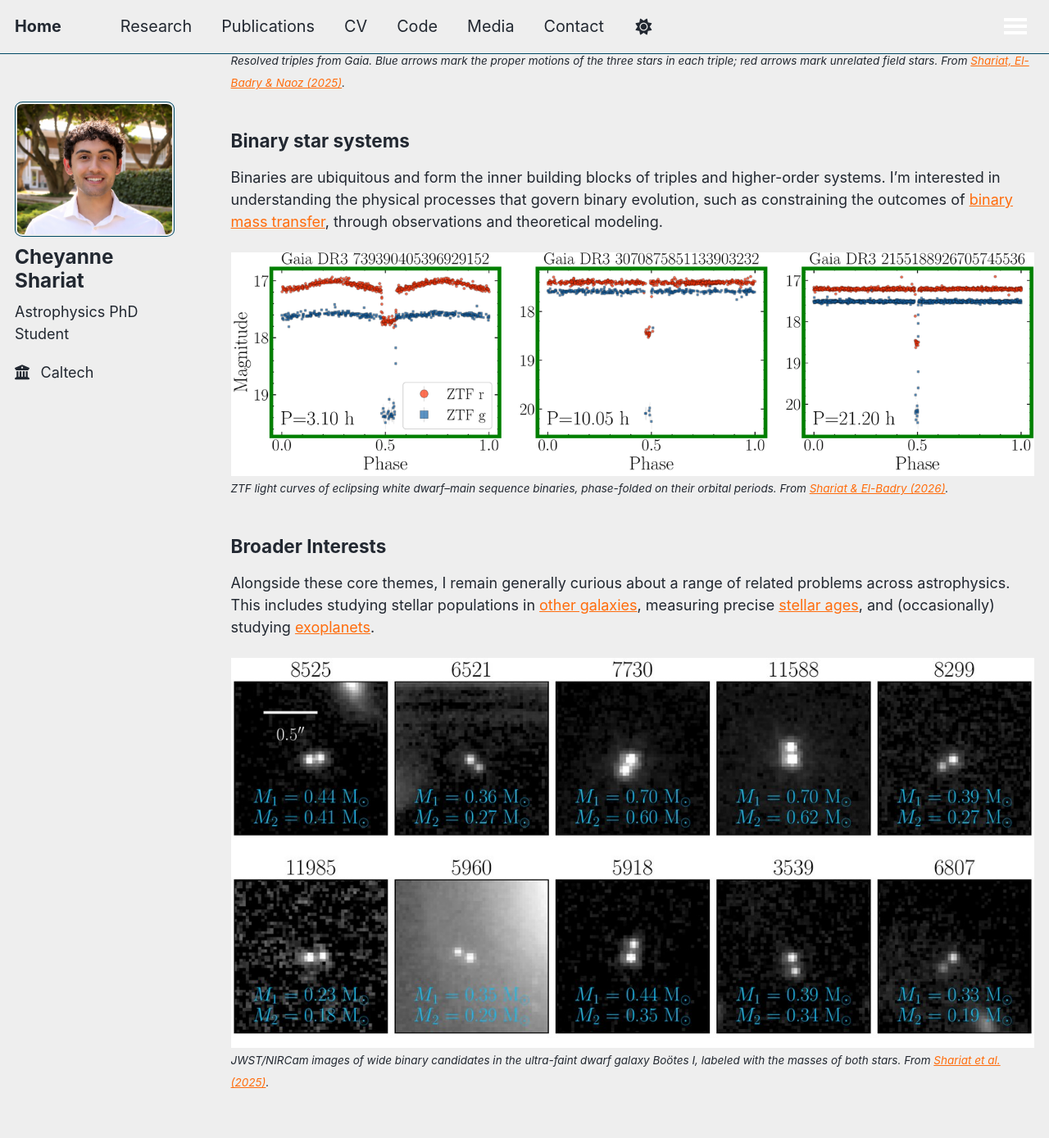
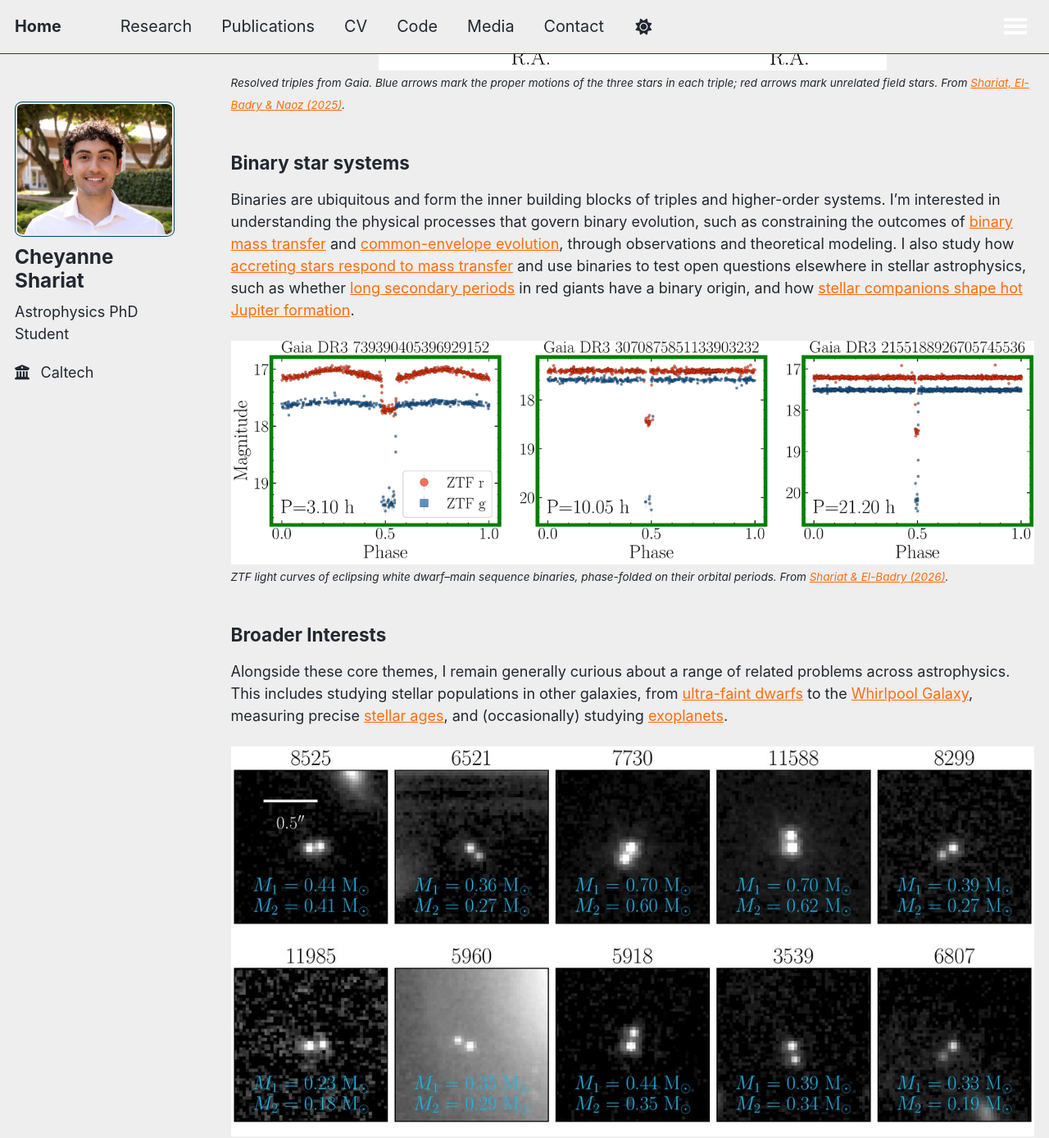
Before and after one commit to cheyanneshariat/cheyanneshariat.github.io, a Jekyll site: the page built from _pages/research.md, in a window 1280 px wide and 1400 px high, scrolled down 968 px, cut to the strip 0-1389 px from the top of the window. Shown: the whole strip at 82% size. Built offline with Jekyll 4.4.1, drawn with Linux system fonts in a browser that asks for light colours; some of the changed text lies outside the part shown.

Commit message:
Research page: add recent papers; home page: working with Kareem El-Badry
Link the FRB, LISA-source, common-envelope, accretor, long-secondary-period,
hot-Jupiter-companion, and M51 eclipsing-binary papers; point arXiv links at
the published versions.

Co-Authored-By: Claude Opus 5.5 <noreply@anthropic.com>

```diff
--- a/_pages/research.md
+++ b/_pages/research.md
@@ -13,19 +13,19 @@ My work focuses on understanding the physical processes that shape the evolution
 
 
 ## Triple star systems
-Triples are [common](https://ui.adsabs.harvard.edu/abs/2025PASP..137i4201S/abstract) and dynamically rich, offering a natural laboratory for studying [stellar mergers](https://ui.adsabs.harvard.edu/abs/2025ApJ...978...47S/abstract), [population evolution](https://ui.adsabs.harvard.edu/abs/2023ApJ...955L..14S/abstract), and the origins of [exotic](https://astrobites.org/2025/12/22/triple-double-do-merging-white-dwarfs-produce-frb-emitting-remnants/) [stellar](https://ui.adsabs.harvard.edu/abs/2025ApJ...983..115S/abstract) [phenomena](https://ui.adsabs.harvard.edu/abs/2025PASP..137g4201S/abstract). Much of my work on triples is carried out in collaboration with [Smadar Naoz](https://snaoz.astro.ucla.edu/), focusing on how 3-body dynamics couple to stellar evolution and mass transfer.
+Triples are [common](https://ui.adsabs.harvard.edu/abs/2025PASP..137i4201S/abstract) and dynamically rich, offering a natural laboratory for studying [stellar mergers](https://ui.adsabs.harvard.edu/abs/2025ApJ...978...47S/abstract), [population evolution](https://ui.adsabs.harvard.edu/abs/2023ApJ...955L..14S/abstract), and the origins of [exotic](https://ui.adsabs.harvard.edu/abs/2026ApJ..1000L..17S/abstract) [stellar](https://ui.adsabs.harvard.edu/abs/2025ApJ...983..115S/abstract) [phenomena](https://ui.adsabs.harvard.edu/abs/2025PASP..137g4201S/abstract), including [gravitational-wave sources for LISA](https://ui.adsabs.harvard.edu/abs/2025ApJ...995...27X/abstract). Much of my work on triples is carried out in collaboration with [Smadar Naoz](https://snaoz.astro.ucla.edu/), focusing on how 3-body dynamics couple to stellar evolution and mass transfer.
 
 ![Pan-STARRS images of four resolved triples from Gaia, with proper-motion arrows](/images/research/gaia_resolved_triples.jpg){: .align-center width="620px"}
 *<small>Resolved triples from <em>Gaia</em>. Blue arrows mark the proper motions of the three stars in each triple; red arrows mark unrelated field stars. From <a href="https://ui.adsabs.harvard.edu/abs/2025PASP..137i4201S/abstract">Shariat, El-Badry &amp; Naoz (2025)</a>.</small>*
 
 ## Binary star systems
-Binaries are ubiquitous and form the inner building blocks of triples and higher-order systems. I'm interested in understanding the physical processes that govern binary evolution, such as constraining the outcomes of [binary mass transfer](https://ui.adsabs.harvard.edu/abs/2026arXiv260100439S/abstract), through observations and theoretical modeling.
+Binaries are ubiquitous and form the inner building blocks of triples and higher-order systems. I'm interested in understanding the physical processes that govern binary evolution, such as constraining the outcomes of [binary mass transfer](https://ui.adsabs.harvard.edu/abs/2026PASP..138c4202S/abstract) and [common-envelope evolution](https://ui.adsabs.harvard.edu/abs/2026arXiv260712034Y/abstract), through observations and theoretical modeling. I also study how [accreting stars respond to mass transfer](https://ui.adsabs.harvard.edu/abs/2026PASP..138h4202B/abstract) and use binaries to test open questions elsewhere in stellar astrophysics, such as whether [long secondary periods](https://ui.adsabs.harvard.edu/abs/2026PASP..138e4202S/abstract) in red giants have a binary origin, and how [stellar companions shape hot Jupiter formation](https://ui.adsabs.harvard.edu/abs/2026arXiv260919249S/abstract).
 
 ![ZTF light curves of three eclipsing white dwarf-main sequence binaries](/images/research/pceb_eclipsing_lightcurves.png){: .align-center width="100%"}
-*<small>ZTF light curves of eclipsing white dwarf&ndash;main sequence binaries, phase-folded on their orbital periods. From <a href="https://ui.adsabs.harvard.edu/abs/2026arXiv260100439S/abstract">Shariat &amp; El-Badry (2026)</a>.</small>*
+*<small>ZTF light curves of eclipsing white dwarf&ndash;main sequence binaries, phase-folded on their orbital periods. From <a href="https://ui.adsabs.harvard.edu/abs/2026PASP..138c4202S/abstract">Shariat &amp; El-Badry (2026)</a>.</small>*
 
 ## Broader Interests
-Alongside these core themes, I remain generally curious about a range of related problems across astrophysics. This includes studying stellar populations in [other galaxies](https://ui.adsabs.harvard.edu/abs/2025arXiv250904555S/abstract), measuring precise [stellar ages](https://ui.adsabs.harvard.edu/abs/2025arXiv251008675S/abstract), and (occasionally) studying [exoplanets](https://ui.adsabs.harvard.edu/abs/2024ApJ...964L..13S/abstract).
+Alongside these core themes, I remain generally curious about a range of related problems across astrophysics. This includes studying stellar populations in other galaxies, from [ultra-faint dwarfs](https://ui.adsabs.harvard.edu/abs/2025PASP..137j4103S/abstract) to the [Whirlpool Galaxy](https://ui.adsabs.harvard.edu/abs/2026arXiv260919268S/abstract), measuring precise [stellar ages](https://ui.adsabs.harvard.edu/abs/2026OJAp....962534S/abstract), and (occasionally) studying [exoplanets](https://ui.adsabs.harvard.edu/abs/2024ApJ...964L..13S/abstract).
 
 ![JWST/NIRCam images of ten wide binary candidates in the Bootes I dwarf galaxy](/images/research/booI_wide_binaries_jwst.jpg){: .align-center width="100%"}
-*<small><em>JWST</em>/NIRCam images of wide binary candidates in the ultra-faint dwarf galaxy Bo&ouml;tes I, labeled with the masses of both stars. From <a href="https://ui.adsabs.harvard.edu/abs/2025arXiv250904555S/abstract">Shariat et al. (2025)</a>.</small>*
+*<small><em>JWST</em>/NIRCam images of wide binary candidates in the ultra-faint dwarf galaxy Bo&ouml;tes I, labeled with the masses of both stars. From <a href="https://ui.adsabs.harvard.edu/abs/2025PASP..137j4103S/abstract">Shariat et al. (2025)</a>.</small>*
```
Also changed, not shown: _pages/about.md (+1 -1 lines).
